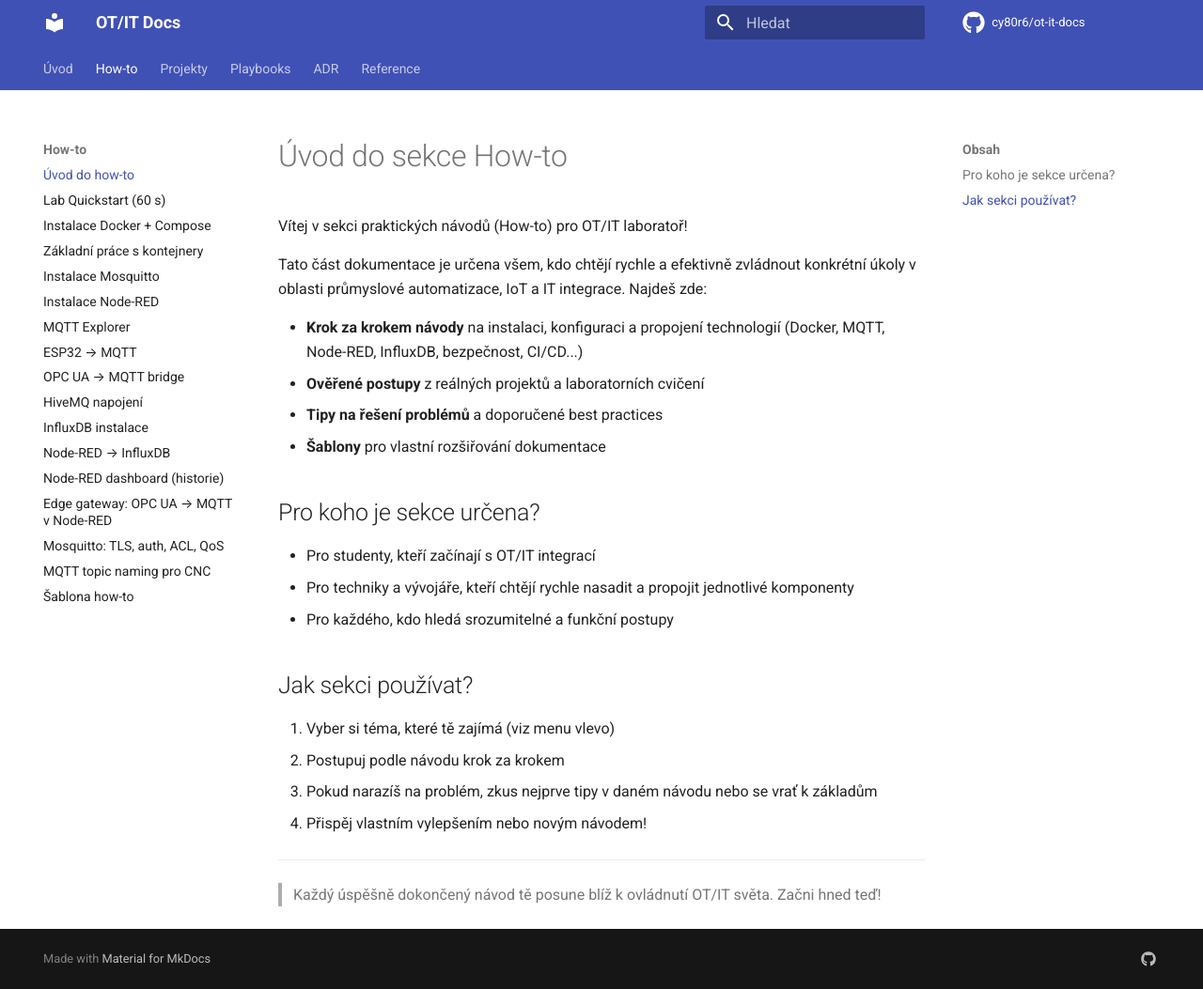
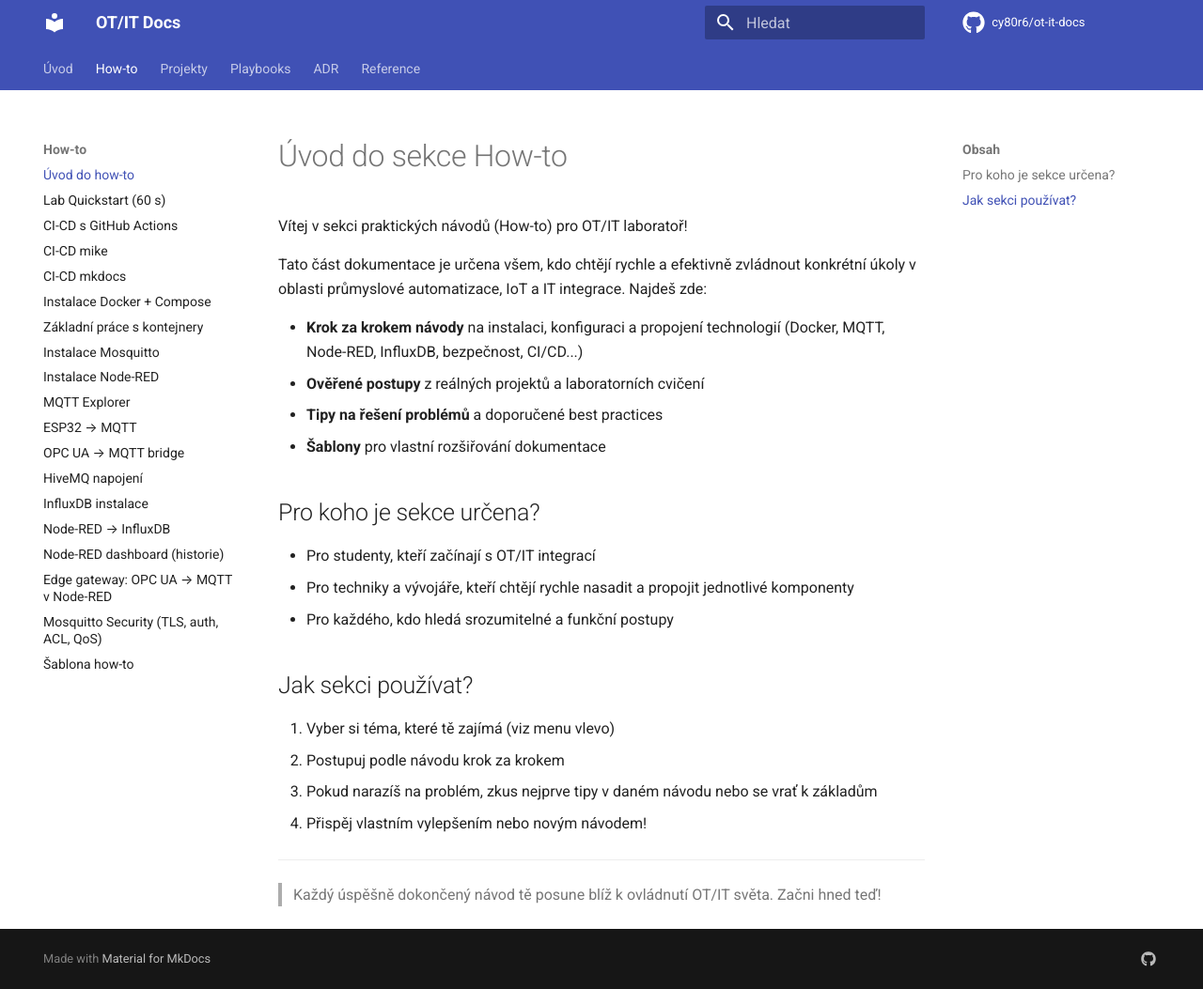
Before and after one commit to Cy80r6/ot-it-docs, an MkDocs documentation site: the page built from docs/how-to/how-to.md, in a window 1280 px wide and 1053 px high. Shown: the whole window at 94% size. Built offline with MkDocs 1.6.1 and Material for MkDocs 9.7.7, drawn with Linux system fonts in a browser that asks for light colours; comment, search, counter and statistics services are not loaded; the version menu is left out.

Commit message:
nav_edit

```diff
--- a/mkdocs.yml
+++ b/mkdocs.yml
@@ -57,6 +57,9 @@ nav:
   - How-to:
     - "Úvod do how-to": how-to/how-to.md
     - "Lab Quickstart (60 s)": how-to/lab-quickstart-60s.md
+    - "CI-CD s GitHub Actions": how-to/ci-cd-github-actions.md
+    - "CI-CD mike": how-to/ci-cd-mike.md
+    - "CI-CD mkdocs": how-to/ci-cd-mkdocs.md
     - "Instalace Docker + Compose": how-to/instalace-docker-compose.md
     - "Základní práce s kontejnery": how-to/zakladni-prace-s-kontejnery.md
     - "Instalace Mosquitto": how-to/instalace-mosquitto.md
@@ -69,8 +72,7 @@ nav:
     - "Node-RED → InfluxDB": how-to/node-red-influxdb.md
     - "Node-RED dashboard (historie)": how-to/node-red-dashboard-historie.md
     - "Edge gateway: OPC UA → MQTT v Node-RED": how-to/edge-gateway-opcua-mqtt.md
-    - "Mosquitto: TLS, auth, ACL, QoS": how-to/mosquitto-security.md
-    - "MQTT topic naming pro CNC": how-to/mqtt-topic-naming.md
+    - "Mosquitto Security (TLS, auth, ACL, QoS)": how-to/mosquitto-security.md
     - "Šablona how-to": how-to/templates/how-to-template.md
 
   - Projekty:
```
Also changed, not shown: docs/reference/sprint_4.md (+1 -1 lines), 1 other file.
